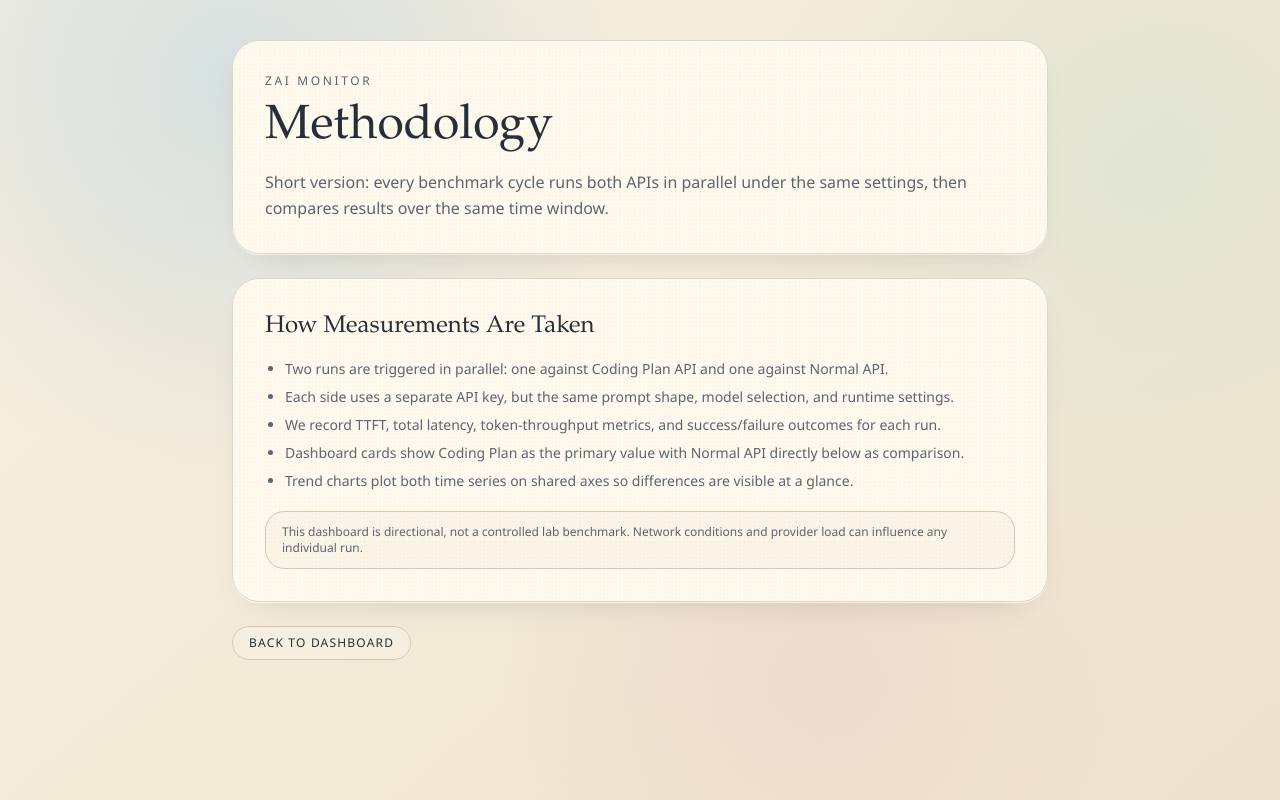
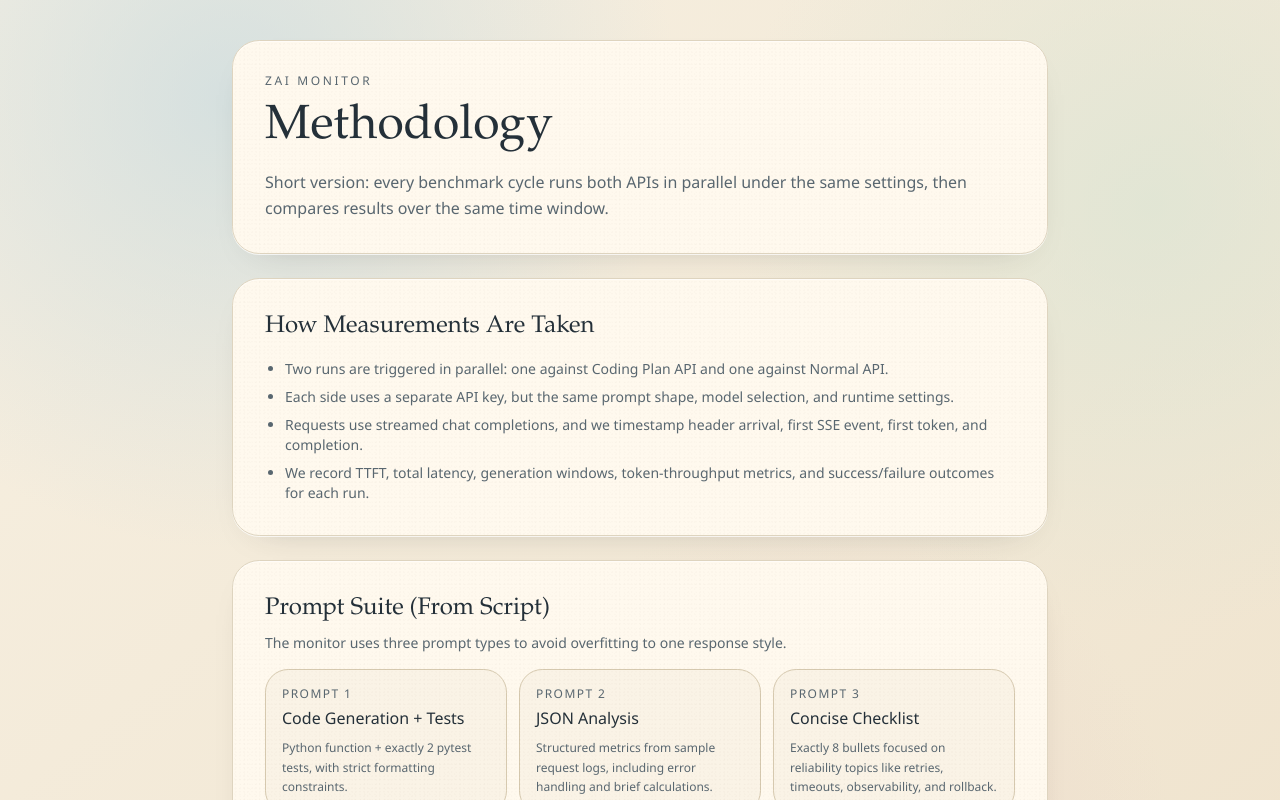
Before and after one commit to 1029135136/zaimonitor, a Next.js app in the folder dashboard/: page /methodology in a window 1280 px wide. Shown: the top 800 px of the page. Built offline with nearby package versions, Linux system fonts and the light colour scheme.

Commit message:
updated methodology page

```diff
--- a/dashboard/app/methodology/page.tsx
+++ b/dashboard/app/methodology/page.tsx
@@ -26,15 +26,44 @@ export default function MethodologyPage() {
             Each side uses a separate API key, but the same prompt shape, model selection, and runtime settings.
           </li>
           <li>
-            We record TTFT, total latency, token-throughput metrics, and success/failure outcomes for each run.
+            Requests use streamed chat completions, and we timestamp header arrival, first SSE event, first token, and
+            completion.
           </li>
           <li>
-            Dashboard cards show Coding Plan as the primary value with Normal API directly below as comparison.
-          </li>
-          <li>
-            Trend charts plot both time series on shared axes so differences are visible at a glance.
+            We record TTFT, total latency, generation windows, token-throughput metrics, and success/failure outcomes
+            for each run.
           </li>
         </ul>
+      </section>
+
+      <section className="paper-panel paper-noise fade-up fade-up-delay-2 rounded-3xl p-6 md:p-8">
+        <h2 className="font-display text-2xl text-[color:var(--card-foreground)]">Prompt Suite (From Script)</h2>
+        <p className="mt-2 text-sm text-[color:var(--muted-foreground)]">
+          The monitor uses three prompt types to avoid overfitting to one response style.
+        </p>
+        <div className="mt-4 grid gap-3 md:grid-cols-3">
+          <article className="rounded-2xl border border-[color:var(--border)] bg-[color:var(--paper)]/60 p-4">
+            <p className="text-xs font-medium tracking-[0.12em] text-[color:var(--muted-foreground)] uppercase">Prompt 1</p>
+            <h3 className="mt-1 text-base text-[color:var(--card-foreground)]">Code Generation + Tests</h3>
+            <p className="mt-2 text-xs leading-relaxed text-[color:var(--muted-foreground)]">
+              Python function + exactly 2 pytest tests, with strict formatting constraints.
+            </p>
+          </article>
+          <article className="rounded-2xl border border-[color:var(--border)] bg-[color:var(--paper)]/60 p-4">
+            <p className="text-xs font-medium tracking-[0.12em] text-[color:var(--muted-foreground)] uppercase">Prompt 2</p>
+            <h3 className="mt-1 text-base text-[color:var(--card-foreground)]">JSON Analysis</h3>
+            <p className="mt-2 text-xs leading-relaxed text-[color:var(--muted-foreground)]">
+              Structured metrics from sample request logs, including error handling and brief calculations.
+            </p>
+          </article>
+          <article className="rounded-2xl border border-[color:var(--border)] bg-[color:var(--paper)]/60 p-4">
+            <p className="text-xs font-medium tracking-[0.12em] text-[color:var(--muted-foreground)] uppercase">Prompt 3</p>
+            <h3 className="mt-1 text-base text-[color:var(--card-foreground)]">Concise Checklist</h3>
+            <p className="mt-2 text-xs leading-relaxed text-[color:var(--muted-foreground)]">
+              Exactly 8 bullets focused on reliability topics like retries, timeouts, observability, and rollback.
+            </p>
+          </article>
+        </div>
 
         <p className="mt-5 rounded-xl border border-[color:var(--border)] bg-[color:var(--paper)]/55 px-4 py-3 text-xs text-[color:var(--muted-foreground)]">
           This dashboard is directional, not a controlled lab benchmark. Network conditions and provider load can
@@ -42,7 +71,7 @@ export default function MethodologyPage() {
         </p>
       </section>
 
-      <div className="fade-up fade-up-delay-2">
+      <div className="fade-up fade-up-delay-3">
         <Link
           href="/"
           className="inline-flex items-center justify-center rounded-full border border-[color:var(--border)] bg-[color:var(--paper)]/80 px-4 py-2 text-xs font-medium tracking-[0.1em] text-[color:var(--card-foreground)] uppercase transition hover:bg-[color:var(--accent-sky)]/35"
```
